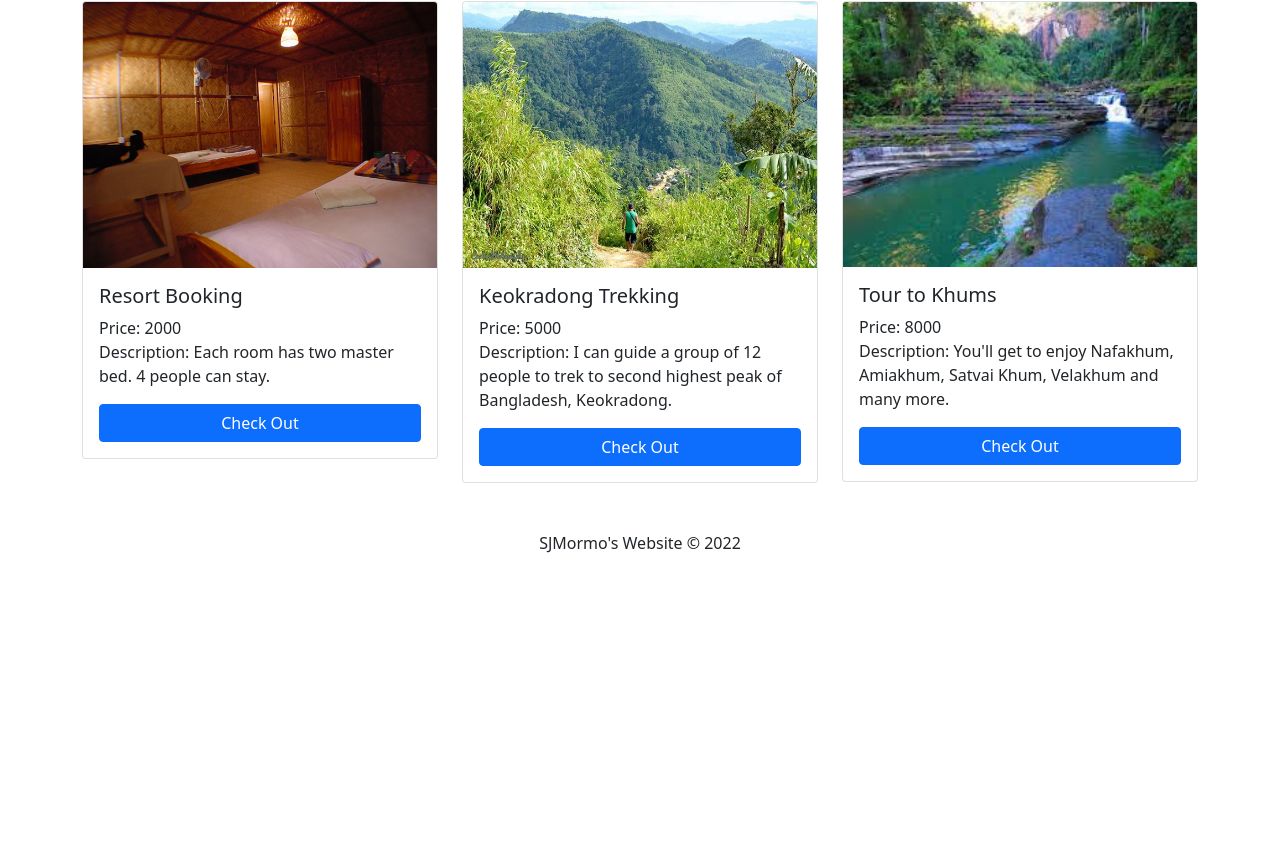
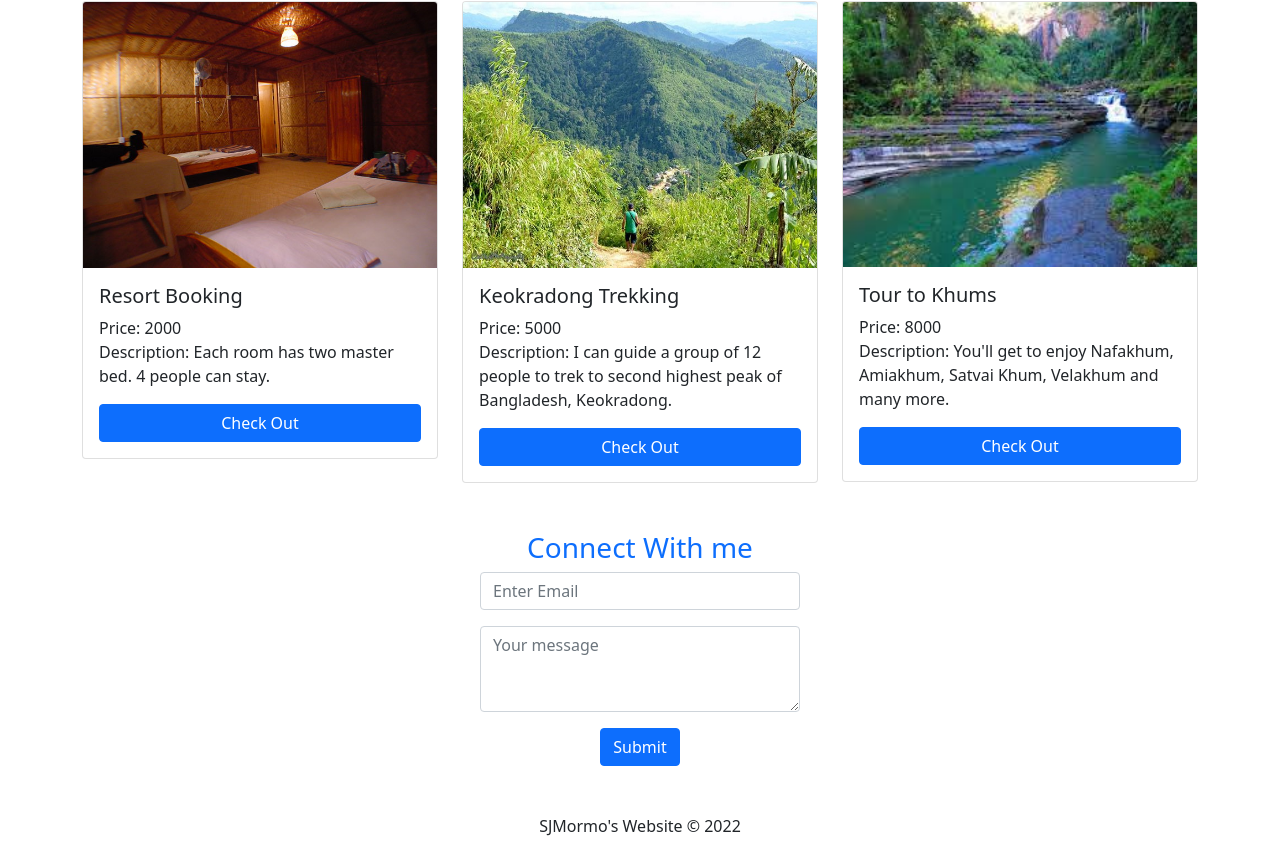
Before and after one commit to SJMormo/klement-tour-guide, a React (Create React App) app: page / in a window 1280 px wide. Shown: the part 858-1702 px from the top of the page. Before the commit the page ends 1419 px from the top, so only its background shows below. Built offline with nearby package versions, Linux system fonts and the light colour scheme; no server answers.

Commit message:
Connect with me section added to home

```diff
--- /dev/null
+++ b/src/components/ContactMe/ContactMe.js
@@ -0,0 +1,29 @@
+import React from 'react';
+import { Button, Col, Form, Row } from 'react-bootstrap';
+
+const ContactMe = () => {
+    return (
+        <div>
+            <h3 className='mt-5 text-center text-primary'>Connect With me</h3>
+            <Form className='w-25 mx-auto'>
+                <Row className="mb-3">
+                    <Form.Group as={Col} controlId="formGridEmail">
+                        <Form.Control type="email" placeholder="Enter Email" />
+                    </Form.Group>
+                </Row>
+
+                <Form.Group className="mb-3" controlId="formGridAddress1">
+                    <textarea placeholder='Your message' class="form-control" id="exampleFormControlTextarea1" rows="3"></textarea>
+                </Form.Group>
+
+                <Button className='d-block mx-auto' variant="primary" type="submit">
+                    Submit
+                </Button>
+            </Form>
+
+        </div>
+
+    );
+};
+
+export default ContactMe;
--- a/src/components/Home/Home.js
+++ b/src/components/Home/Home.js
@@ -1,5 +1,6 @@
 import React from 'react';
 import Banner from '../Banner/Banner';
+import ContactMe from '../ContactMe/ContactMe';
 import Services from '../Services/Services';
 
 const Home = () => {
@@ -10,6 +11,7 @@ const Home = () => {
 
             <h3 className='text-center text-primary mt-5 mb-3'>Services</h3>
             <Services></Services>
+            <ContactMe></ContactMe>
         </div>
     );
 };
```
